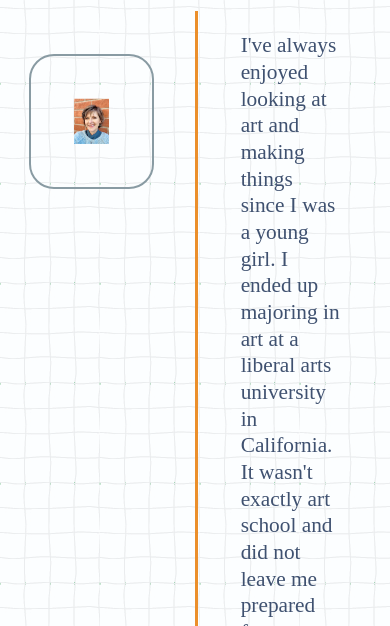
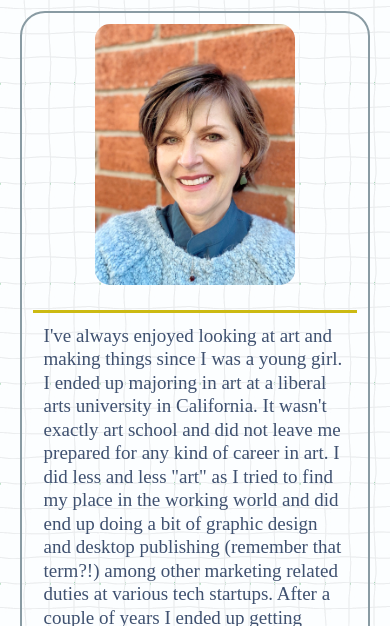
Before and after one commit to shoeke/shoekesite, a plain HTML site: page about.html in a window 390 px wide. Shown: the part 218-844 px from the top of the page. Drawn offline with nearby package versions, Linux system fonts and the light colour scheme.

Commit message:
running version of responsive gallery

```diff
--- a/about.html
+++ b/about.html
@@ -58,7 +58,7 @@
         <div class="image-holder">
           <img src="resources/images/about-pic.jpg" alt="Sabrina Hoeke">
         </div>
-
+        <div class="divider"></div>
 
         <div class="me-about">
 
--- a/behave.js
+++ b/behave.js
@@ -17,7 +17,9 @@ $('.row-remainder').css('display', 'none');
 
 $(".more-arrow").click(function(e){
     let that = $(this);
-    $(this).siblings(".gallery-wrapper").children(".row-remainder").slideToggle("slow");
+    let envelope = $(this).siblings(".gallery-wrapper").children(".row-remainder");
+    envelope.slideToggle("slow").css("grid-auto-rows", "auto");
+
     $(".arrow-holder", this).toggleClass("flip");
     if($(".arrow-holder", this).hasClass("flip")) {
         $(".more", this).fadeOut("fast", function(){
--- a/resources/css/sabrina-hoeke-ws.css
+++ b/resources/css/sabrina-hoeke-ws.css
@@ -703,37 +703,43 @@ display: inline-block;
 /*-----------ABOUT ME PAGE--------------------*/
 
 .me-container {
-  display: -webkit-box;
+  display: grid;
+  grid-template-columns: 1fr 3px 2fr;
+  justify-content: center;
+  align-items: center;
+  margin: 0 auto;
+  padding: 3%;
+  width: 90%;
+  max-width: 1050px;
+  border: 2px solid #899BA3;
+  border-radius: 25px;
 
-  display: flex;
-  justify-content: space-between;
-  margin: 0 auto;
-  width: 90%;
 }
-
+.image-holder {
+  width: 75%;
+  min-width: 200px;
+  max-width: 350px;
+  justify-self: center;
+}
 .image-holder, .me-about {
 
-  width: 50%;
-  justify-content: center;
-  align-items: center;
+
 }
 
 .image-holder img {
-  width: 75%;
-  padding: 2rem;
-  border: 2px solid #899BA3;
-  border-radius: 25px;
-  margin-top: 2rem;
+  width: 100%;
+  border-radius: 15px;
+
 }
-
-.me-about {
-  border-left: 3px solid #EB8F2B;
+.divider {
+  background: #ccba12;
+  height: 100%;
 }
 
 .me-about p {
   width: 100%;
   margin: 0;
-  padding: 1rem 1rem 1rem 2rem;
+  padding: 1rem;
 }
 
 /*-----------LINKS PAGE-----------------------*/
@@ -890,6 +896,18 @@ color: #3F5170;
   .cr {
     text-align: right;
   }
+  .me-container {
+    grid-template-columns: 1fr;
+    grid-template-rows: auto 3px auto;
+  }
+  .image-holder {
+    width: 30%;
+    padding-bottom: 1rem;
+  }
+  .me-about p {
+    margin: 0 auto;
+  }
+
 }
 @media only screen and (max-width: 768px){
 
@@ -936,6 +954,14 @@ color: #3F5170;
     min-width: 200px;
     grid-template-columns: 1fr;
   }
+  .gallery-row {
+    grid-template-columns: 49% 49% 0;
+    grid-auto-rows: auto;
+  }
+  .hover-title {
+    margin-top: -1rem;
+  }
+
 }
 
 @media only screen and (max-width: 568px){
@@ -944,8 +970,18 @@ color: #3F5170;
     background-image: url("../images/header-sunstar-adj-03.png");
 
   }
-
-
+  p {
+    font-size: 19px;
+  }
+  main p {
+    line-height: 1.1rem;
+  }
+.me-about p {
+  padding: .5rem;
+}
+.me-container {
+  width: 95%;
+}
   h1 {
     margin-bottom: 1rem;
   }
@@ -992,5 +1028,12 @@ color: #3F5170;
   .reg-page {
     width: 90%;
   }
+  .gallery-row {
+    grid-template-columns: 98%;
+    grid-auto-rows: 0;
+  }
+  .hover-title {
+    margin-top: -1rem;
+  }
 
 }
```
